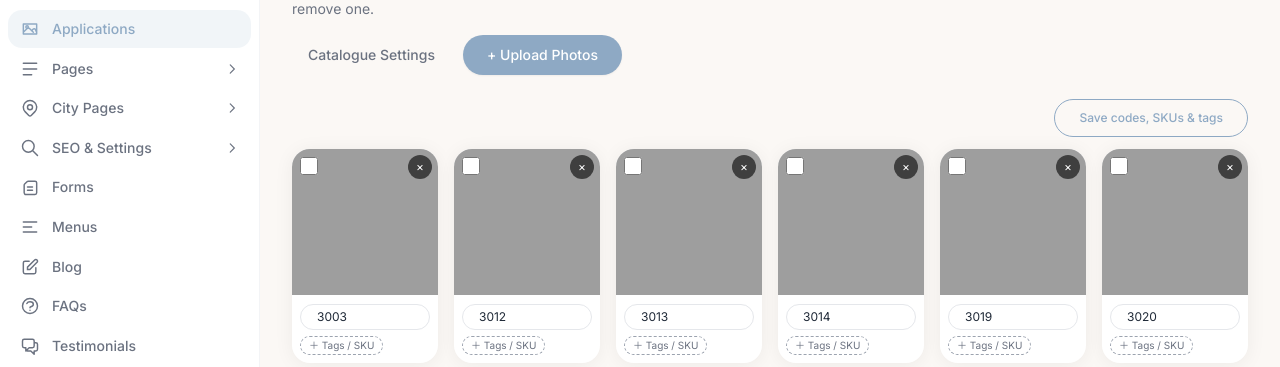
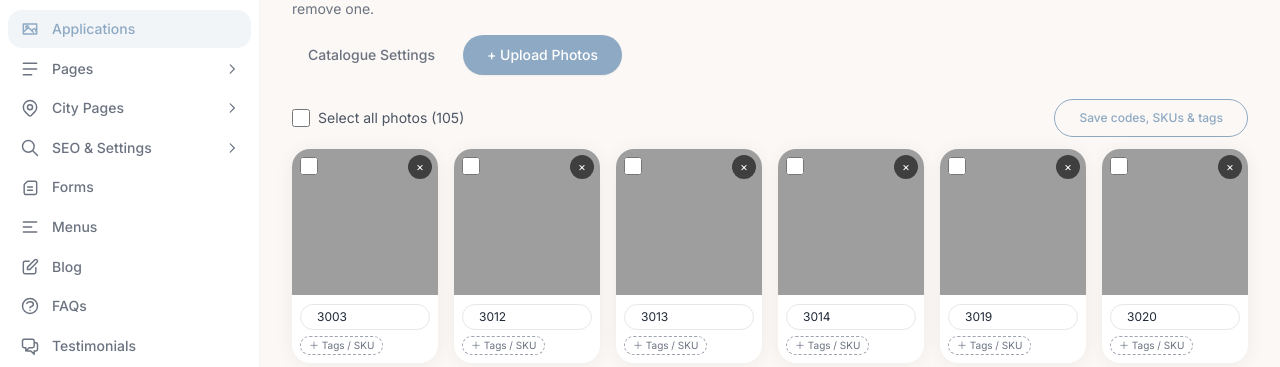
Before and after one commit to mgohel3/sanish-backend, a Django app: page /cms/gallery/5/ in a window 1280 px wide. Shown: the part 149-516 px from the top of the page. Run offline with Django 5.2, Linux system fonts and the light colour scheme; the visitor is signed in with stand-in values (Sample User, id 1); data comes from the database, SQL or seed files in the repository; data that the repository does not hold is empty; style sheets or scripts are compiled from the project's sources; some libraries are stand-ins or nearby versions.

Commit message:
CMS gallery: bulk delete + select-all on catalogue photo screen
Co-Authored-By: Claude Sonnet 5.5 <noreply@anthropic.com>

```diff
--- a/dashboard/views/gallery.py
+++ b/dashboard/views/gallery.py
@@ -109,6 +109,16 @@ class GalleryImageListView(ContentManagerRequiredMixin, LoggedActionMixin, View)
             self.log_action(f"{'Added' if mode == 'add' else 'Removed'} tag “{space.label}” on {n} photos in “{catalogue.label}”", catalogue)
             return JsonResponse({"ok": True, "updated": n})
 
+        if request.POST.get("action") == "bulk_delete":
+            ids = [int(x) for x in request.POST.get("ids", "").split(",") if x.strip().isdigit()]
+            if not ids:
+                return JsonResponse({"ok": False, "error": "Select at least one photo."}, status=400)
+            qs = catalogue.images.filter(pk__in=ids)
+            n = qs.count()
+            qs.delete()
+            self.log_action(f"Bulk-deleted {n} photos from “{catalogue.label}”", catalogue)
+            return JsonResponse({"ok": True, "deleted": n})
+
         valid_spaces = {str(sp.pk): sp for sp in GallerySpace.objects.all()}
         for image in catalogue.images.all():
             key = f"product_id_{image.pk}"
--- a/templates/dashboard/gallery/image_list.html
+++ b/templates/dashboard/gallery/image_list.html
@@ -30,7 +30,11 @@
 
   <form method="post" id="codes-form">
     {% csrf_token %}
-    <div class="flex justify-end mb-3">
+    <div class="flex items-center justify-between gap-3 mb-3 flex-wrap">
+      <label class="flex items-center gap-2 text-sm text-gray-600 dark:text-gray-300 cursor-pointer select-none">
+        <input type="checkbox" id="bulk-all" class="rounded" style="width:18px;height:18px;accent-color:#7c5cff"/>
+        <span>Select all photos ({{ images|length }})</span>
+      </label>
       <button type="submit" class="btn-secondary text-xs">Save codes, SKUs &amp; tags</button>
     </div>
     <div id="bulk-bar" class="hidden" style="display:none;align-items:center;gap:8px;flex-wrap:wrap;padding:10px 14px;margin-bottom:14px;border-radius:14px;background:#111827;color:#fff;font-size:13px">
@@ -41,6 +45,7 @@
       </select>
       <button type="button" id="bulk-add" class="btn-secondary text-xs">Add tag to selected</button>
       <button type="button" id="bulk-remove" class="btn-secondary text-xs" style="color:#ef4444">Remove tag from selected</button>
+      <button type="button" id="bulk-delete" class="btn-secondary text-xs" style="color:#fff;background:#dc2626;border-color:#dc2626">Delete selected</button>
       <a href="#" id="bulk-clear" style="margin-left:auto;color:#fff;font-size:12px">Clear selection</a>
     </div>
     <div id="image-grid" class="grid grid-cols-2 sm:grid-cols-3 md:grid-cols-4 lg:grid-cols-6 gap-4">
@@ -188,6 +193,20 @@
         .then(function (r) { return r.json(); })
         .then(function (d) { if (d.ok) { location.reload(); } else { alert(d.error || 'Could not update.'); } });
     }
+    document.getElementById('bulk-all').addEventListener('change', function (e) {
+      grid.querySelectorAll('.bulk-check').forEach(function (c) { c.checked = e.target.checked; });
+      refreshBar();
+    });
+    document.getElementById('bulk-delete').addEventListener('click', function () {
+      var ids = checked();
+      if (!ids.length) return;
+      if (!confirm('Permanently delete ' + ids.length + ' photo' + (ids.length === 1 ? '' : 's') + ' from this catalogue? This cannot be undone.')) return;
+      var fd = new FormData();
+      fd.append('action', 'bulk_delete'); fd.append('ids', ids.join(',')); fd.append('csrfmiddlewaretoken', csrfToken);
+      fetch(window.location.href, { method: 'POST', body: fd })
+        .then(function (r) { return r.json(); })
+        .then(function (d) { if (d.ok) { location.reload(); } else { alert(d.error || 'Could not delete.'); } });
+    });
     document.getElementById('bulk-add').addEventListener('click', function () { bulk('add'); });
     document.getElementById('bulk-remove').addEventListener('click', function () { bulk('remove'); });
 
```
